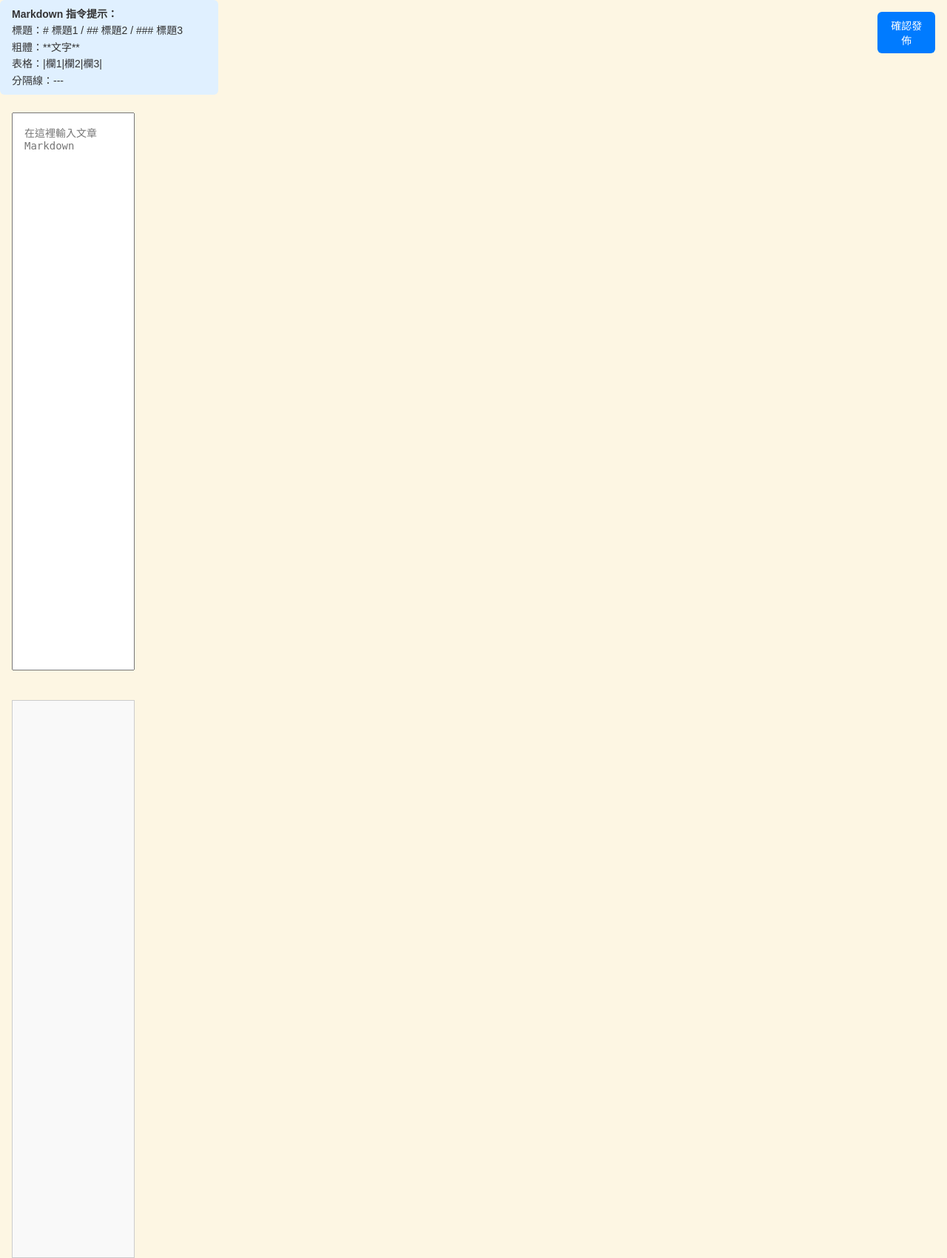
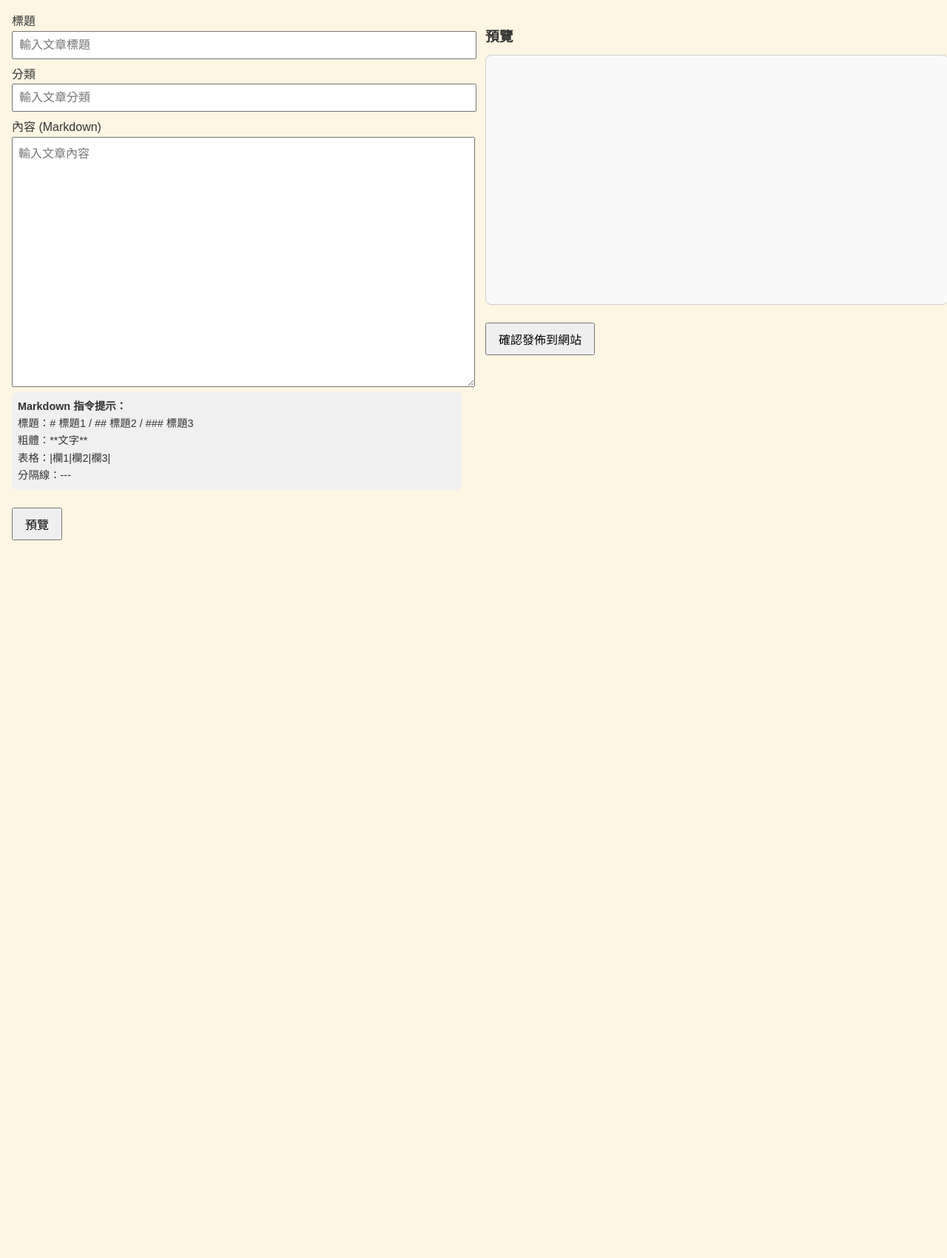
Before and after one commit to KenHAI666/Runing9TO5, a Flask app: page / in a window 1280 px wide. Shown: the whole page at 74% size. After the commit the page ends 730 px from the top, so only its background shows below. Run offline with Flask 3, Linux system fonts and the light colour scheme.

Commit message:
Update editor.html

```diff
--- a/templates/editor.html
+++ b/templates/editor.html
@@ -3,42 +3,64 @@
 <head>
 <meta charset="UTF-8">
 <title>後台文章編輯</title>
-<link rel="stylesheet" href="/assets/css/style.css">
+<link rel="stylesheet" href="/css/style.css">
 <style>
-body { display:flex; font-family: sans-serif; margin:0; padding:0; height:100vh; }
-.editor-container { display:flex; width:100%; }
-textarea { width: 50%; height:90vh; margin:1rem; padding:1rem; resize:none; font-family: monospace; font-size: 14px; }
-.preview { width: 50%; height:90vh; overflow:auto; margin:1rem; padding:1rem; border:1px solid #ccc; background:#f9f9f9; }
+body { display: flex; font-family: sans-serif; margin:0; padding:0; }
+.editor-container { display:flex; width:100%; height:100vh; }
+.form-section, .preview-section { width:50%; padding:1rem; box-sizing:border-box; }
+textarea { width:100%; height:40vh; padding:0.5rem; font-size:1rem; }
+input, select { width:100%; margin-bottom:0.5rem; padding:0.5rem; font-size:1rem; }
+.preview { width:100%; height:40vh; overflow:auto; border:1px solid #ccc; padding:0.5rem; background:#f9f9f9; border-radius:8px; margin-bottom:1rem; }
 .card-section-1 { background:#fff; padding:1rem; border-radius:8px; margin-bottom:1rem; }
 .table-card { border-collapse: collapse; width:100%; }
 .table-card th, .table-card td { border:1px solid #ccc; padding:0.5rem; text-align:left; }
-.instructions { width: 100%; padding:0.5rem 1rem; background:#e0f0ff; font-size:14px; margin-bottom:0.5rem; border-radius:6px; }
-button { margin:1rem; padding:0.5rem 1rem; border:none; border-radius:6px; background:#007bff; color:#fff; font-size:14px; cursor:pointer; }
-button:hover { background:#0056b3; }
+button { padding:0.5rem 1rem; font-size:1rem; margin-top:0.5rem; cursor:pointer; }
+.markdown-tips { background:#f0f0f0; padding:0.5rem; border-radius:6px; font-size:0.9rem; margin-bottom:1rem; }
 </style>
 </head>
 <body>
 <div class="editor-container">
+
+  <!-- 編輯表單 -->
+  <div class="form-section">
     <form method="POST" action="/">
-        <div class="instructions">
+      <label for="title">標題</label>
+      <input type="text" name="title" id="title" value="{{ title }}" placeholder="輸入文章標題">
+
+      <label for="category">分類</label>
+      <input type="text" name="category" id="category" value="{{ category }}" placeholder="輸入文章分類">
+
+      <label for="content">內容 (Markdown)</label>
+      <textarea name="content" id="content" placeholder="輸入文章內容">{{ content }}</textarea>
+
+      <div class="markdown-tips">
         <strong>Markdown 指令提示：</strong><br>
         標題：# 標題1 / ## 標題2 / ### 標題3<br>
         粗體：**文字**<br>
         表格：|欄1|欄2|欄3|<br>
         分隔線：---<br>
       </div>
-        <textarea name="content" placeholder="在這裡輸入文章 Markdown">{{ content }}</textarea>
+
+      <button type="submit">預覽</button>
+    </form>
+  </div>
+
+  <!-- 預覽區 -->
+  <div class="preview-section">
+    <h3>預覽</h3>
     <div class="preview">
       {{ preview_html|safe }}
     </div>
-    </form>
-</div>
 
+    <!-- 發佈表單 -->
     <form method="POST" action="/publish">
       <input type="hidden" name="title" value="{{ title }}">
       <input type="hidden" name="category" value="{{ category }}">
       <input type="hidden" name="content" value="{{ content }}">
-    <button type="submit">確認發佈</button>
+      <button type="submit">確認發佈到網站</button>
     </form>
+  </div>
+
+</div>
 </body>
 </html>
```
Lines whose indentation alone changed are shown as unchanged.
